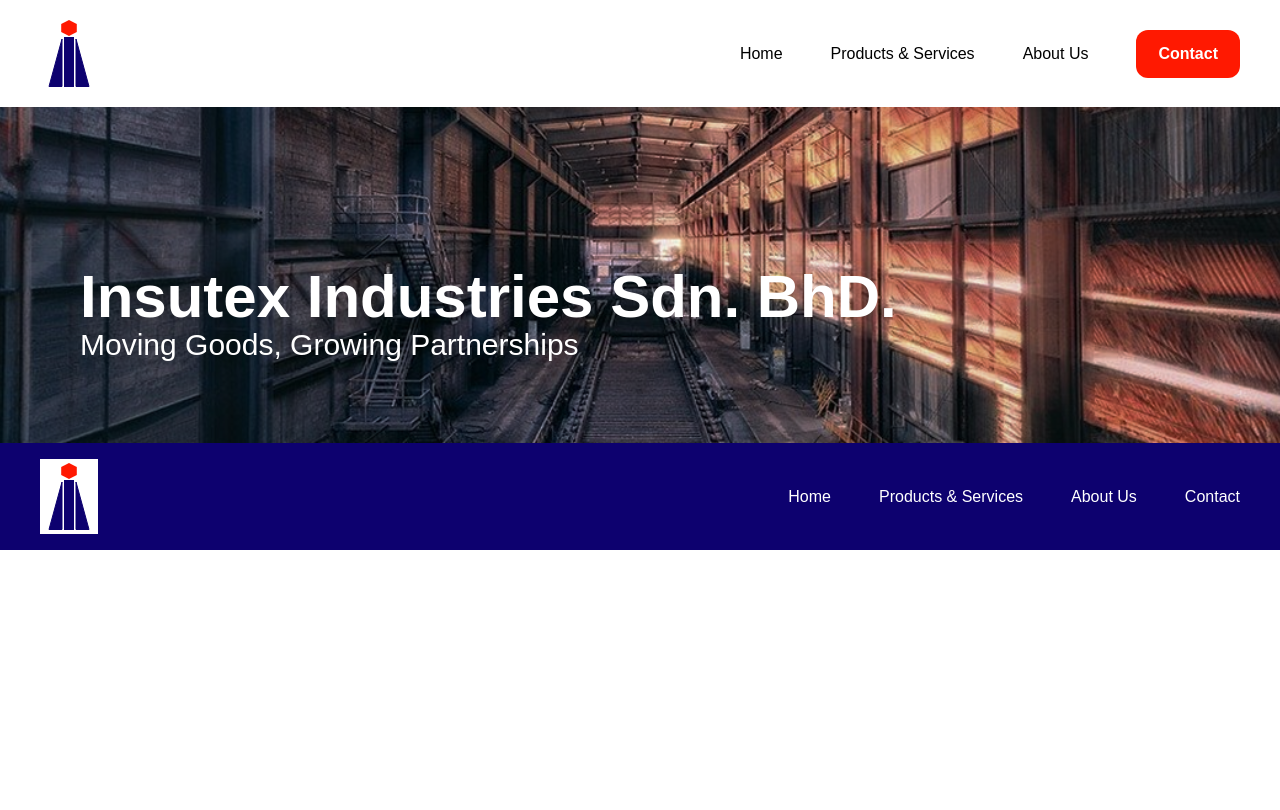
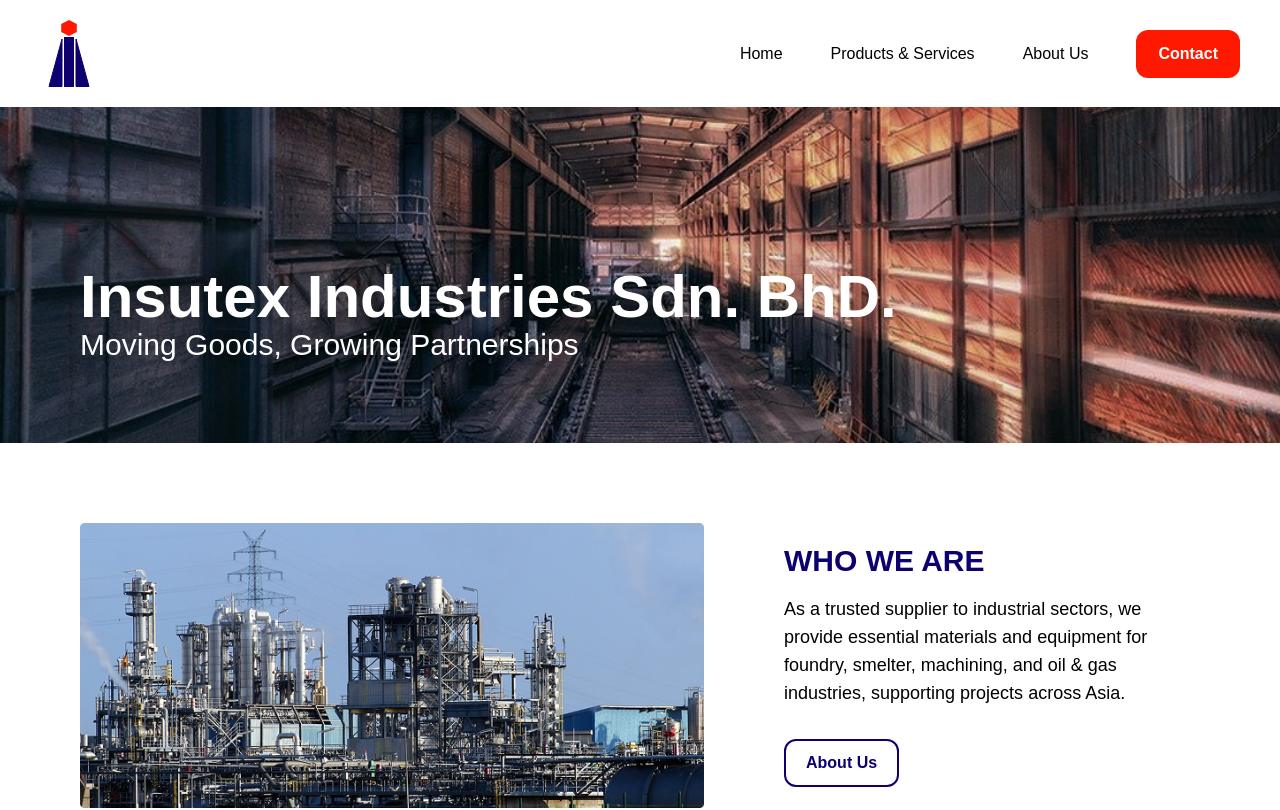
Before and after one commit to Antoneee/Insutex-Webapp, a Next.js app: page / in a window 1280 px wide. Shown: the top 810 px of the page. Built offline with nearby package versions, Linux system fonts and the light colour scheme.

Commit message:
Add Who We Are section to home page

```diff
--- a/app/page.tsx
+++ b/app/page.tsx
@@ -1,3 +1,7 @@
+import Image from "next/image";
+import WhoWeAreImage from "@/public/home/who-we-are.png";
+import Button from "./components/Button";
+
 export default function Home() {
   return (
     <main>
@@ -7,6 +11,18 @@
           <p className="text-3xl text-neutral-white">Moving Goods, Growing Partnerships</p>
         </div>
       </section>
+      <section>
+        <div className="flex items-center gap-20 p-20">
+          <div className="w-3/5">
+            <Image src={WhoWeAreImage} alt="Who We Are" className="w-full h-auto object-cover"/>
+          </div>
+          <div className="w-2/5 text-left">
+            <h2 className="uppercase mb-4">Who We Are</h2>
+            <p className="text-lg mb-8">As a trusted supplier to industrial sectors, we provide essential materials and equipment for foundry, smelter, machining, and oil & gas industries, supporting projects across Asia.</p>
+            <Button borderColor="border-primary" textColor="text-primary">About Us</Button>
+          </div>
+        </div>
+      </section>
     </main>
   );
 }
```
Also changed, not shown: public/home/who-we-are.png (added).
